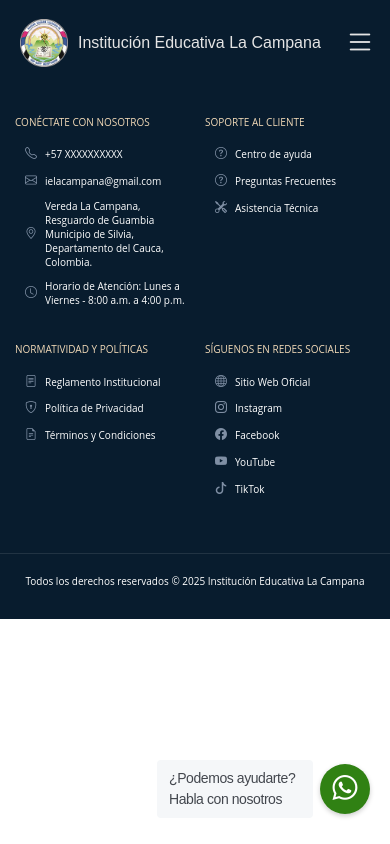
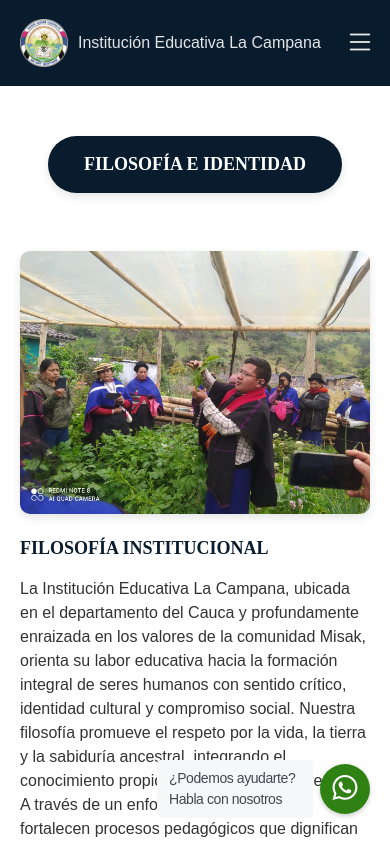
Before and after one commit to IE-LaCampana/I-E-La-Campana, a React (Vite) app: page /filosofia in a window 390 px wide. Shown: the top 844 px of the page. Built offline with nearby package versions, Linux system fonts and the light colour scheme.

Commit message:
Se completó la implementación completa de la página de Filosofía Institucional

```diff
--- a/src/App.jsx
+++ b/src/App.jsx
@@ -19,7 +19,8 @@ import PiendamoArriba from "./modules/Headquarters/pages/PiendamoArriba/Piendamo
 import Pueblito from "./modules/Headquarters/pages/Pueblito/Pueblito";
 import SantaLucia from "./modules/Headquarters/pages/SantaLucia/SantaLucia";
 import Tulcan from "./modules/Headquarters/pages/Tulcan/Tulcan";
-import AboutUsPage from "./modules/about-us/pages/AboutUsPage/AboutUsPage"
+import AboutUsPage from "./modules/about-us/pages/AboutUsPage/AboutUsPage";
+import PhilosophyPage from "./modules/philosophy-institutional/pages/PhilosophyPage/PhilosophyPage"
 
 function App() {
   return (
@@ -42,6 +43,7 @@ function App() {
         <Route path="/sede/santa-lucia" element={<SantaLucia />} />
         <Route path="/sede/tulcan" element={<Tulcan />} />
         <Route path="/quienes-somos" element={<AboutUsPage />} />
+        <Route path="/filosofia" element={<PhilosophyPage />} />
       </Routes>
       <Footer />
       <WhatsAppHelp
--- /dev/null
+++ b/src/modules/philosophy-institutional/components/PhilosophyCard/PhilosophyCard.jsx
@@ -0,0 +1,16 @@
+import React from "react";
+import "../../styles/philosophyCard.css";
+
+export const PhilosophyCard = ({ title, description, image, alt }) => {
+  return (
+    <div className="philosophy-container">
+      <div className="philosophy-text">
+        <h2 className="philosophy-title">{title}</h2>
+        <p className="philosophy-description">{description}</p>
+      </div>
+      <div className="philosophy-image-wrapper">
+        <img src={image} alt={alt} className="philosophy-image" />
+      </div>
+    </div>
+  );
+};
--- /dev/null
+++ b/src/modules/philosophy-institutional/data/philosophyData.jsx
@@ -0,0 +1,9 @@
+import FilosofiaInstitucional from "../../../assets/institutional/filosofia-institucional.jpeg"
+
+export const philosophyContent = {
+  title: "FILOSOFÍA INSTITUCIONAL",
+  description:
+    "La Institución Educativa La Campana, ubicada en el departamento del Cauca y profundamente enraizada en los valores de la comunidad Misak, orienta su labor educativa hacia la formación integral de seres humanos con sentido crítico, identidad cultural y compromiso social. Nuestra filosofía promueve el respeto por la vida, la tierra y la sabiduría ancestral, integrando el conocimiento propio con los saberes universales. A través de un enfoque intercultural, se fortalecen procesos pedagógicos que dignifican la cultura Misak, contribuyendo al desarrollo autónomo, armónico y sostenible de la comunidad.",
+  image: FilosofiaInstitucional,
+  alt: "Personas reunidas en comunidad educativa",
+};
--- /dev/null
+++ b/src/modules/philosophy-institutional/pages/PhilosophyPage/PhilosophyPage.jsx
@@ -0,0 +1,17 @@
+import React from "react";
+import { PhilosophyCard } from "../../components/PhilosophyCard/PhilosophyCard";
+import { philosophyContent } from "../../data/philosophyData";
+import "../../styles/philosophyCard.css";
+
+const PhilosophyPage = () => {
+  return (
+    <section className="philosophy-page">
+      <div className="philosophy-header">
+        <h1 className="philosophy-main-title">FILOSOFÍA E IDENTIDAD</h1>
+      </div>
+      <PhilosophyCard {...philosophyContent} />
+    </section>
+  );
+};
+
+export default PhilosophyPage;
--- /dev/null
+++ b/src/modules/philosophy-institutional/styles/philosophyCard.css
@@ -0,0 +1,210 @@
+.philosophy-page{
+  padding: 50px 0;
+  background-color: var(--color-bg-segundary);
+  margin: 0 auto;
+  max-width: 1350px;
+}
+
+.philosophy-header{
+  text-align: center;
+  margin-bottom: 50px;
+}
+
+.philosophy-main-title{
+  font-size: 2em;
+  background-color: var(--color-header-bg);
+  color: var(--color-btn-secondary-text);
+  display: inline-block;
+  padding: 0.8em 2em;
+  border-radius: 30px;
+  font-weight: 700;
+  box-shadow: var(--box-shadow);
+  font-family: var(--font-heading);
+}
+
+.philosophy-container{
+  display: grid;
+  grid-template-columns: repeat(2, 1fr);
+  gap: 2em;
+  align-items: center;
+  justify-content: center;
+}
+
+.philosophy-title{
+  font-size: 1.5em;
+  font-weight: 700;
+  margin-bottom: 1em;
+  color: var(--color-text-heading-primary);
+  font-family: var(--font-heading);
+}
+
+.philosophy-description{
+  font-size: 1em;
+  line-height: 1.5;
+  color: var(--color-text-body-primary);
+  font-family: var(--font-body);
+}
+
+.philosophy-image{
+  width: 100%;
+  border-radius: 10px;
+  object-fit: cover;
+  box-shadow: var(--box-shadow);
+}
+
+@media (max-width: 1600px) {
+  .philosophy-page{
+    max-width: 1300px;
+  }
+
+  .philosophy-main-title{
+    font-size: 2em;
+  }
+
+  .philosophy-title{
+    font-size: 1.8em;
+  }
+
+  .philosophy-description{
+    font-size: 1em;
+  }
+}
+
+@media (max-width: 1440px) {
+  .philosophy-page{
+    max-width: 1100px;
+  }
+
+  .philosophy-main-title{
+    font-size: 2em;
+  }
+
+  .philosophy-title{
+    font-size: 1.8em;
+  }
+
+  .philosophy-description{
+    font-size: 1em;
+  }
+}
+
+@media (max-width: 1280px) {
+  .philosophy-page{
+    max-width: 900px;
+  }
+
+  .philosophy-main-title{
+    font-size: 2em;
+  }
+
+  .philosophy-title{
+    font-size: 1.8em;
+  }
+
+  .philosophy-description{
+    font-size: 1em;
+  }
+}
+
+@media (max-width: 1080px) {
+  .philosophy-page{
+    max-width: 900px;
+  }
+
+  .philosophy-main-title{
+    font-size: 2em;
+  }
+
+  .philosophy-container{
+    max-width: 1100px;
+  }
+
+  .philosophy-title{
+    font-size: 1.8em;
+  }
+
+  .philosophy-description{
+    font-size: 1em;
+  }
+}
+
+@media (max-width: 992px) {
+  .philosophy-page{
+    max-width: 900px;
+  }
+
+  .philosophy-main-title{
+    font-size: 2em;
+  }
+
+  .philosophy-container{
+    max-width: 1100px;
+  }
+
+  .philosophy-title{
+    font-size: 1.8em;
+  }
+
+  .philosophy-description{
+    font-size: 1em;
+  }
+}
+
+@media (max-width: 768px) {
+  .philosophy-page{
+    max-width: 720px;
+    padding: 50px 15px;
+  }
+
+  .philosophy-main-title{
+    font-size: 2em;
+  }
+
+  .philosophy-container{
+    grid-template-columns: 1fr;
+    gap: 2em;
+    max-width: 100%;
+    margin: 0;
+  }
+
+  .philosophy-image-wrapper{
+    order: 1;
+  }
+
+  .philosophy-text{
+    order: 2;
+  }
+
+  .philosophy-title{
+    font-size: 1.8em;
+  }
+
+  .philosophy-description{
+    font-size: 1em;
+  }
+}
+
+@media (max-width: 480px) {
+  .philosophy-page{
+    max-width: 100%;
+    padding: 50px 20px;
+  }
+
+  .philosophy-main-title{
+    font-size: 18px;
+    padding: 1em 2em;
+  }
+
+  .philosophy-container{
+    max-width: 100%;
+    gap: 1.5em;
+  }
+
+  .philosophy-title{
+    font-size: 18px;
+  }
+
+  .philosophy-description{
+    font-size: 1em;
+  }
+}
```
Also changed, not shown: src/assets/institutional/filosofia-institucional.jpeg (added).
